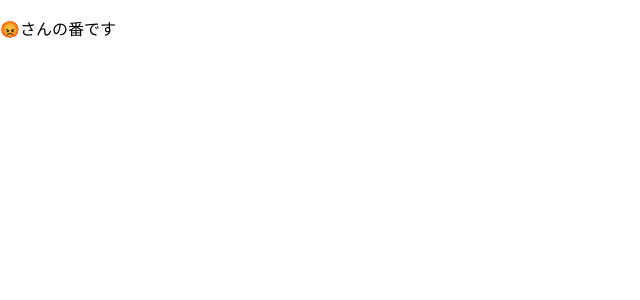
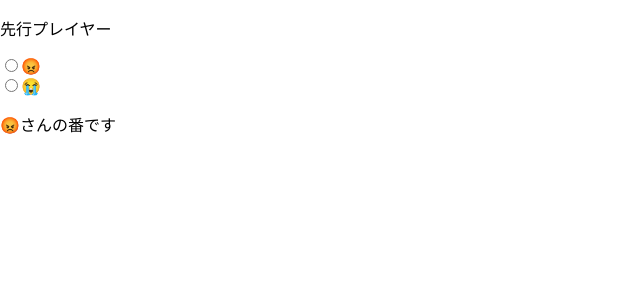
Before and after one commit to daigoro22/BootCampReactTicTacToe, a React (Vite) app: page / in a window 1280 px wide. Shown: the top 300 px of the page, without its empty margins (0-640 px from the left). Built offline with nearby package versions, Linux system fonts and the light colour scheme.

Commit message:
Add PlayerSelector component
先行のプレイヤーを選択するコンポーネントを追加

```diff
--- a/src/App.jsx
+++ b/src/App.jsx
@@ -1,5 +1,6 @@
 import {GameBoard} from './tic-tac-toe/GameBoard'
 import {FilledByProvider} from './providers/FilledByProvider'
+import {PlayerSelector} from './tic-tac-toe/PlayerSelector'
 
 export const players = ["😡","😭"]//TODO: プレイヤーが選択できるようにする
 export const boxSize = 3 //TODO: プレイヤーが選択できるようにする
@@ -9,6 +10,7 @@ function App() {
   return (
     <div className="App">
       <FilledByProvider boxSize={boxSize}>
+      <PlayerSelector players={players}></PlayerSelector>
       <GameBoard></GameBoard>
       </FilledByProvider>
     </div>
--- /dev/null
+++ b/src/tic-tac-toe/PlayerSelector.jsx
@@ -0,0 +1,22 @@
+import {React,useContext} from 'react'
+import { FilledByContext } from '../providers/FilledByProvider'
+
+export const PlayerSelector = (props) =>{
+  const {players} = props
+  const {filledBy, setFilledBy, currentPlayerNum, setCurrentPlayerNum,winner,setWinner} = useContext(FilledByContext)
+
+  return (
+    <div>
+    <p>先行プレイヤー</p>
+    {
+    players.map(
+      (p,i)=>{return (
+        <div>
+          <input type="radio" id={p} value={p} name="players" onClick={()=>setCurrentPlayerNum(i)}></input>
+          <label>{p}</label>
+          </div>)
+        })
+    }
+    </div>
+  )
+}
```
